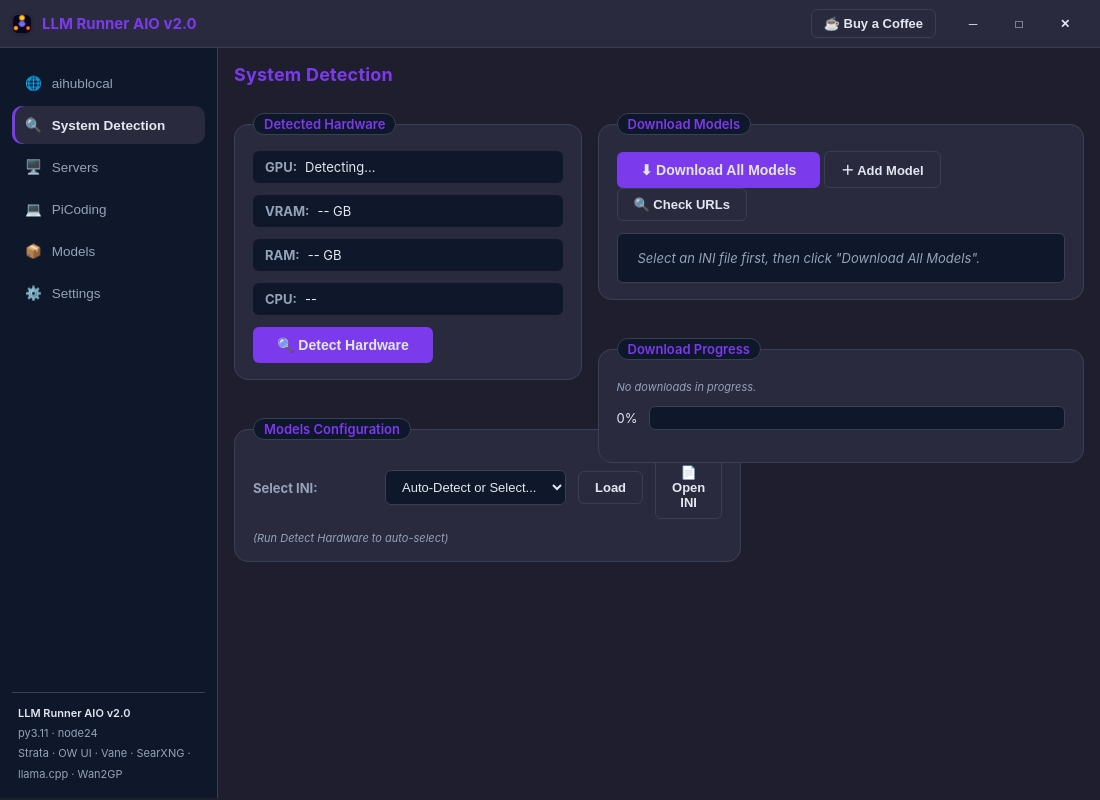
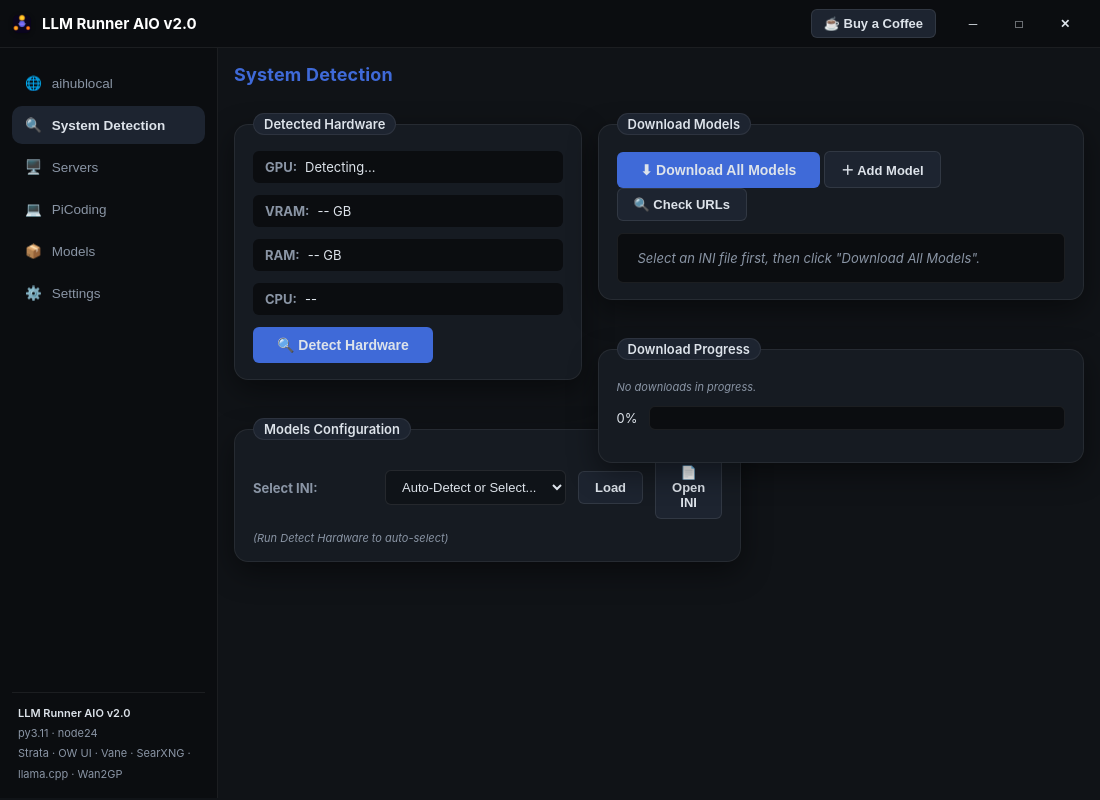
Before and after one commit to nafiozdemir231-prog/llm-runner-aio, an Electron app: page src/index.html in a window 1100 px wide. Drawn offline with Linux system fonts and the light colour scheme; no server answers.

Commit message:
feat(ui): Faz 5 - mock04 teması: koyu palet override (#101317/#161b22), yesil/kirmaki/mavi buton kimligi, log ve config kutulari mock görünümü (light tema korunur)

```diff
--- a/src/css/style.css
+++ b/src/css/style.css
@@ -1437,3 +1437,77 @@ input[type="checkbox"] {
 }
 
 .panel-header h2 { letter-spacing: .2px; }
+
+/* ============================================ */
+/* UI GOCU — Faz 5: mock04 teması (Mock #4'ün paleti ve bileşen ruhu) */
+/* Dark tema için :root override; light tema [data-theme="light"] kendi degiskenlerini korur. */
+/* ============================================ */
+:root {
+    --bg-primary: #101317;
+    --bg-secondary: #161b22;
+    --bg-tertiary: #0b0d10;
+    --accent: #3f6ad8;
+    --accent-hover: #4c7ae0;
+    --accent-active: #35599f;
+    --success: #4ade80;
+    --danger: #ef4444;
+    --warning: #facc15;
+    --text-primary: #dde3ea;
+    --text-secondary: #8a95a5;
+    --border: rgba(255, 255, 255, .07);
+    --log-bg: #0c0f13;
+    --log-text: #95a3b3;
+    --shadow: 0 10px 30px rgba(0, 0, 0, .45);
+}
+
+#toolbar { background: #0b0d10; border-bottom: 1px solid var(--border); }
+#app-title { color: #fff; }
+
+#sidebar .side-btn.active,
+.srv-nav-btn.active { background: #1d2430; box-shadow: none; }
+
+.tab-panel > .panel-body fieldset,
+#server-panel .server-section fieldset,
+#srv-launcher .startup-card {
+    background: #161b22;
+    border: 1px solid var(--border);
+}
+
+.tab-panel > .panel-body fieldset legend,
+#server-panel .server-section fieldset legend {
+    background: #1d2430;
+    color: #dde3ea;
+}
+
+.primary-btn { background: var(--accent); }
+.primary-btn:hover { background: var(--accent-hover); }
+.secondary-btn { background: #1d2430; border: 1px solid rgba(255, 255, 255, .09); color: #dde3ea; }
+.secondary-btn:hover { filter: brightness(1.15); }
+.start-btn { background: #14532d; }
+.start-btn:hover { filter: brightness(1.2); }
+.stop-btn, .danger-btn { background: #7f1d1d; }
+.stop-btn:hover, .danger-btn:hover { filter: brightness(1.2); }
+.tool-btn { background: #1d2430; border: 1px solid rgba(255, 255, 255, .09); }
+
+/* mock04'teki büyük launcher butonları */
+.launcher-actions .primary-btn { background: linear-gradient(135deg, #059669, #10b981); }
+.launcher-actions .danger-btn  { background: linear-gradient(135deg, #b91c1c, #ef4444); }
+
+.server-config { background: #0f1318; border-color: var(--border); }
+
+.tab-panel input[type="text"],
+.tab-panel input[type="number"],
+.tab-panel input[type="password"],
+.tab-panel select {
+    background: #0f1318;
+    border: 1px solid rgba(255, 255, 255, .09);
+    color: #dde3ea;
+}
+
+.log-area { background: var(--log-bg); color: var(--log-text); border: 1px solid var(--border); font-family: Consolas, 'Cascadia Code', monospace; }
+
+.status-indicator.running { color: #4ade80; background: rgba(74, 222, 128, .12); }
+.status-indicator.stopped { color: #5b6672; background: rgba(91, 102, 114, .12); }
+.status-indicator.error   { color: #f87171; background: rgba(248, 113, 113, .12); }
+
+#sidebar-foot { border-top-color: var(--border); }
```
